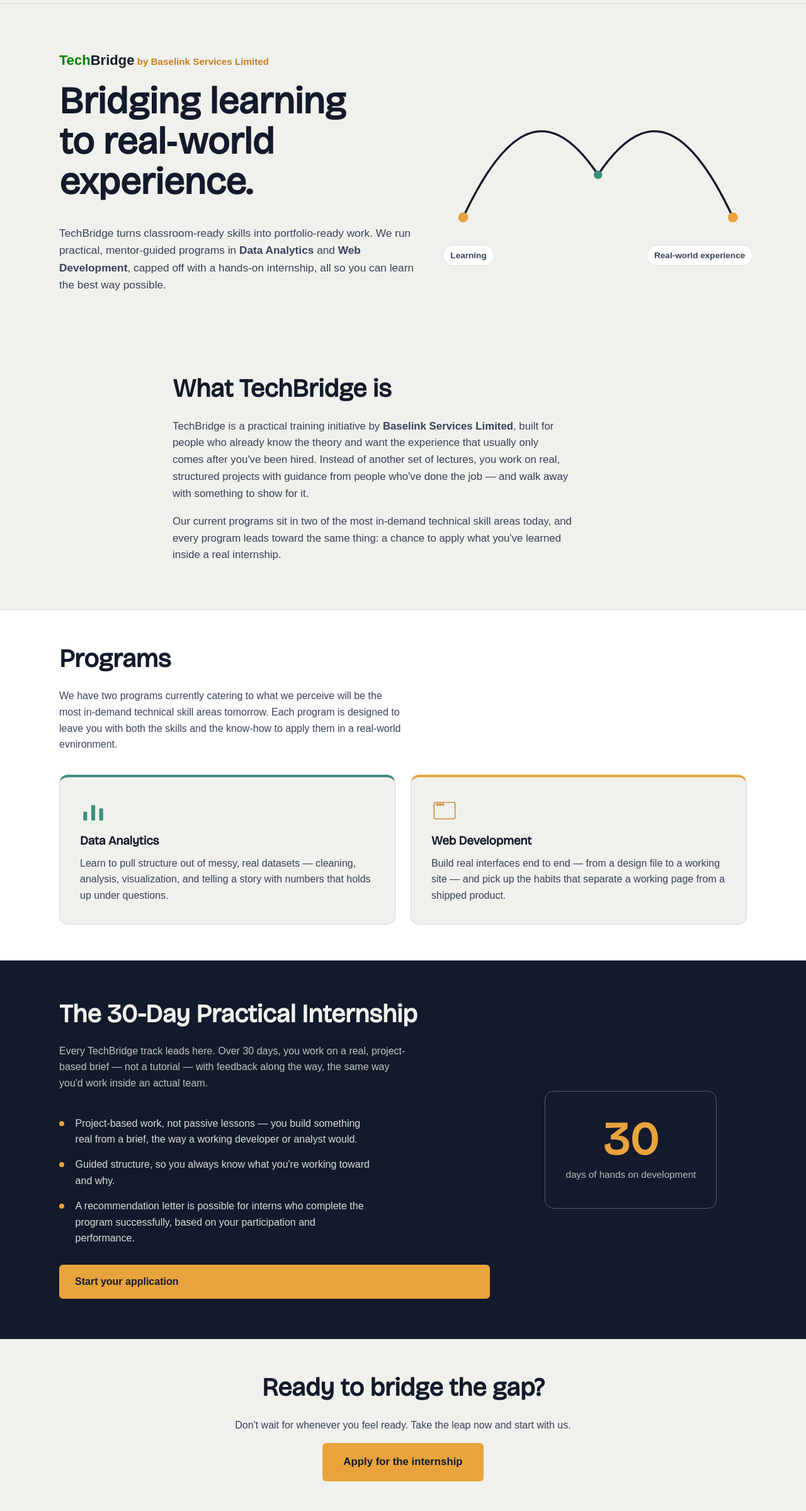
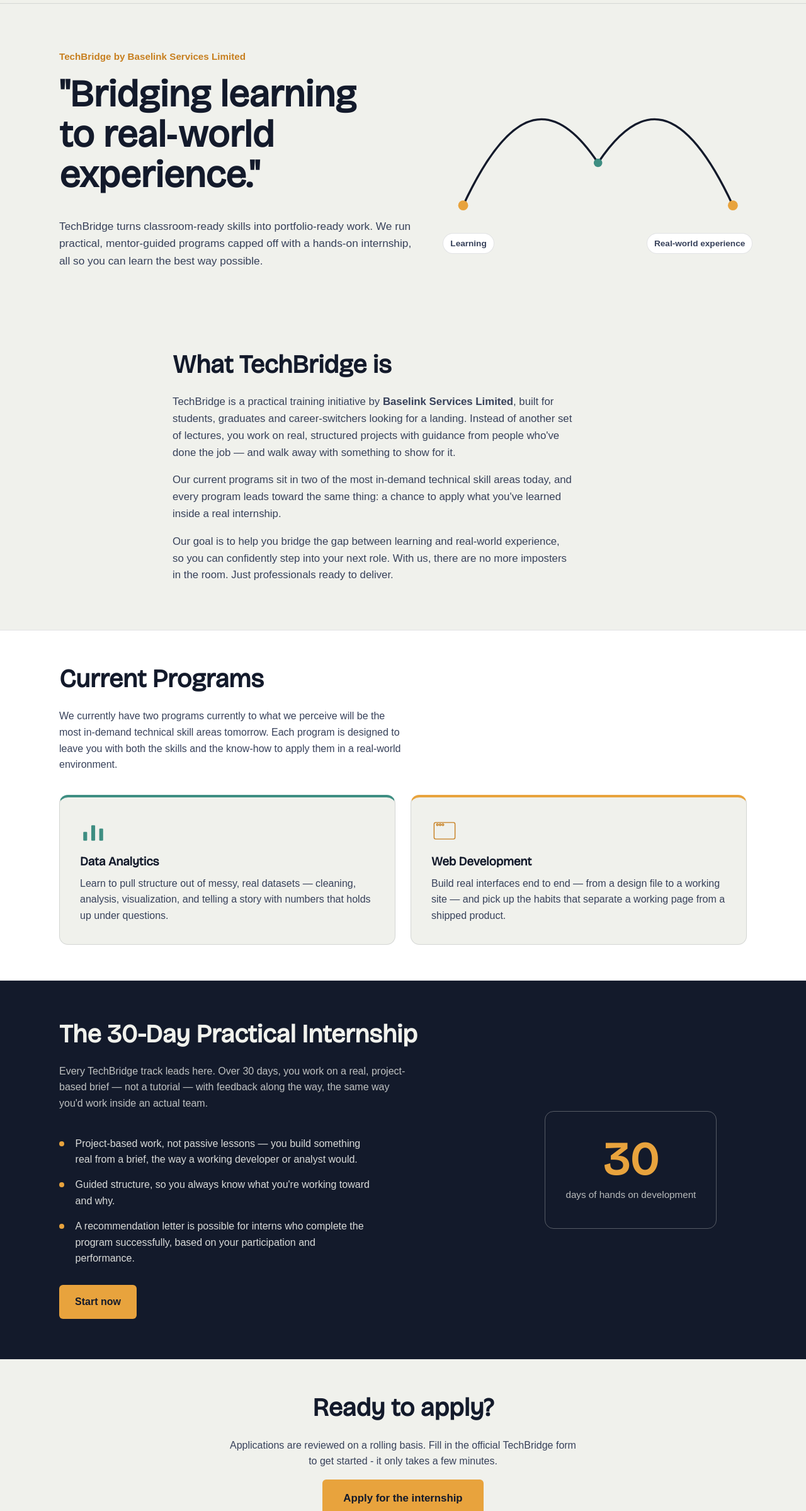
Before and after one commit to diremu/techgroup-assessment, a plain HTML site: page index.html in a window 1280 px wide. Shown: the part 161-2560 px from the top of the page at 63% size. Drawn offline with Linux system fonts and the light colour scheme.

Commit message:
received and implemented corrections

```diff
--- a/index.html
+++ b/index.html
@@ -11,28 +11,32 @@
     <link rel="preconnect" href="https://fonts.googleapis.com" />
     <link rel="preconnect" href="https://fonts.gstatic.com" crossorigin />
     <link rel="icon" type="image/x-icon" href="assets/favicon.ico" />
-    <link
-      href="/assets/BricolageGrotesque_24pt-Regular.ttf"
-      rel="stylesheet"
-    />
+    <link href="/assets/BricolageGrotesque_24pt-Regular.ttf" rel="stylesheet" />
     <link rel="stylesheet" href="style.css" />
   </head>
   <body>
     <header class="site-header">
       <div class="wrap header-inner">
         <a href="#top" class="brand">
-          <img src="assets/techbridge-logo.png" alt="TechBridge Logo" width="150" height="150" />
+          <img
+            src="assets/techbridge-logo.png"
+            alt="TechBridge Logo"
+            width="150"
+            height="150"
+          />
         </a>
 
-        <button
-          class="nav-toggle"
+        <input
+          class="nav-toggle-input"
+          type="checkbox"
           id="navToggle"
-          aria-expanded="false"
-          aria-controls="siteNav"
-        >
+          aria-label="Toggle navigation menu"
+        />
+
+        <label class="nav-toggle" for="navToggle" aria-label="Open menu">
           <span></span><span></span><span></span>
           <span class="sr-only">Menu</span>
-        </button>
+        </label>
 
         <nav class="site-nav" id="siteNav">
           <a href="#about">About</a>
@@ -42,7 +46,7 @@
           <a href="#contact">Contact</a>
           <a
             class="nav-cta"
-            href="https://forms.gle/"
+            href="https://forms.gle/8EbdSy5ttGfLZfjv5?utm_source=chatgpt.com"
             target="_blank"
             rel="noopener"
             >Apply now</a
@@ -56,17 +60,18 @@
       <section class="hero" id="top">
         <div class="wrap hero-grid">
           <div class="hero-copy">
-            <p class="kicker"><span class="hero-title">Tech</span><span class="hero-title">Bridge</span> by Baselink Services Limited</p>
+            <p class="kicker">
+              TechBridge by Baselink Services
+              Limited
+            </p>
             <h1>
-              Bridging learning<br />
-              to real&#8209;world experience.
+              "Bridging learning<br />
+              to real&#8209;world experience."
             </h1>
             <p class="hero-lede">
               TechBridge turns classroom-ready skills into portfolio-ready work.
-              We run practical, mentor-guided programs in
-              <strong>Data Analytics</strong> and
-              <strong>Web Development</strong>, capped off with a hands-on
-              internship, all so you can learn the best way possible.
+              We run practical, mentor-guided programs capped off with a
+              hands-on internship, all so you can learn the best way possible.
             </p>
           </div>
 
@@ -81,9 +86,7 @@
               <circle class="span-node span-node-mid" cx="210" cy="130" r="6" />
             </svg>
             <div class="span-label span-label-left">Learning</div>
-            <div class="span-label span-label-right">
-              Real-world experience
-            </div>
+            <div class="span-label span-label-right">Real-world experience</div>
           </div>
         </div>
       </section>
@@ -93,16 +96,22 @@
           <div class="about-body">
             <p>
               TechBridge is a practical training initiative by
-              <strong>Baselink Services Limited</strong>, built for people who
-              already know the theory and want the experience that usually only
-              comes after you've been hired. Instead of another set of lectures,
-              you work on real, structured projects with guidance from people
-              who've done the job — and walk away with something to show for it.
+              <strong>Baselink Services Limited</strong>, built for students,
+              graduates and career-switchers looking for a landing. Instead of
+              another set of lectures, you work on real, structured projects
+              with guidance from people who've done the job — and walk away with
+              something to show for it.
             </p>
             <p>
               Our current programs sit in two of the most in-demand technical
               skill areas today, and every program leads toward the same thing:
               a chance to apply what you've learned inside a real internship.
+            </p>
+            <p>
+              Our goal is to help you bridge the gap between learning and
+              real-world experience, so you can confidently step into your next
+              role. With us, there are no more imposters in the room. Just
+              professionals ready to deliver.
             </p>
           </div>
         </div>
@@ -111,9 +120,12 @@
       <section class="programs" id="programs">
         <div class="wrap">
           <div class="section-head">
-            <h2>Programs</h2>
+            <h2>Current Programs</h2>
             <p>
-              We have two programs currently catering to what we perceive will be the most in-demand technical skill areas tomorrow. Each program is designed to leave you with both the skills and the know-how to apply them in a real-world evnironment.
+              We currently have two programs currently to what we perceive will
+              be the most in-demand technical skill areas tomorrow. Each program
+              is designed to leave you with both the skills and the know-how to
+              apply them in a real-world environment.
             </p>
           </div>
 
@@ -184,13 +196,15 @@
               href="https://forms.gle/8EbdSy5ttGfLZfjv5?utm_source=chatgpt.com"
               target="_blank"
               rel="noopener"
-              >Start your application</a
+              >Start now</a
             >
           </div>
           <div class="internship-figure" aria-hidden="true">
             <div class="day-counter">
               <span class="day-counter-number">30</span>
-              <span class="day-counter-label">days of hands on development</span>
+              <span class="day-counter-label"
+                >days of hands on development</span
+              >
             </div>
           </div>
         </div>
@@ -198,9 +212,9 @@
 
       <section class="apply-band" id="apply">
         <div class="wrap apply-band-inner">
-          <h2>Ready to bridge the gap?</h2>
+          <h2>Ready to apply?</h2>
           <p>
-            Don't wait for whenever you feel ready. Take the leap now and start with us.
+            Applications are reviewed on a rolling basis. Fill in the official TechBridge form to get started - it only takes a few minutes.
           </p>
           <a
             class="btn btn-primary btn-lg"
@@ -226,8 +240,13 @@
               href="https://chat.whatsapp.com/FqpBvYS4oaK32cXDxc8JIS"
               target="_blank"
               rel="noopener"
-              >Join Us on WhatsApp <img src="/assets/whatsapp.svg" alt="WhatsApp" height="20" width="20"/></a
-            >
+              >Join Us on WhatsApp
+              <img
+                src="/assets/whatsapp.svg"
+                alt="WhatsApp"
+                height="20"
+                width="20"
+            /></a>
           </div>
         </div>
       </section>
@@ -240,8 +259,9 @@
             team directly.
           </p>
           <a class="contact-email" href="mailto:techbridgebaslink@gmail.com"
-            >techbridgebaslink@gmail.com <img src="/assets/email.svg" alt="Mail" height="20" width="20    " /></a
-          >
+            >techbridgebaslink@gmail.com
+            <img src="/assets/email.svg" alt="Mail" height="20" width="20    "
+          /></a>
         </div>
       </section>
     </main>
@@ -249,7 +269,7 @@
     <footer class="site-footer">
       <div class="wrap footer-inner">
         <div class="footer-brand">
-          <img src="assets/techbridge-logo.png" width="200" alt="TechBridge"/>
+          <img src="assets/techbridge-logo.png" width="200" alt="TechBridge" />
           <p>
             Bridging Learning to Real-World Experience.<br />A program by
             Baselink Services Limited.
@@ -267,11 +287,20 @@
 
         <div class="footer-contact">
           <a href="mailto:techbridgebaslink@gmail.com"
-            >Mail<img src="/assets/email.svg" alt="Gmail" height="30" width="30"/></a
-          >
+            >Mail<img
+              src="/assets/email.svg"
+              alt="Gmail"
+              height="30"
+              width="30"
+          /></a>
           <a href="https://chat.whatsapp.com/" target="_blank" rel="noopener"
-            >WhatsApp Community <img src="/assets/whatsapp.svg" alt="WhatsApp" height="20" width="20"/></a
-          >
+            >WhatsApp Community
+            <img
+              src="/assets/whatsapp.svg"
+              alt="WhatsApp"
+              height="20"
+              width="20"
+          /></a>
         </div>
       </div>
       <div class="wrap footer-bottom">
--- a/style.css
+++ b/style.css
@@ -135,6 +135,7 @@ p {
 .btn {
   display: inline-flex;
   align-items: center;
+  justify-content: center;
   gap: 0.5rem;
   padding: 0.85rem 1.5rem;
   border-radius: var(--radius-sm);
@@ -144,6 +145,8 @@ p {
   text-decoration: none;
   text-align: center;
   border: 1.5px solid transparent;
+  white-space: nowrap;
+  width: fit-content;
   transition:
     transform 0.15s ease,
     background 0.15s ease,
@@ -227,6 +230,12 @@ p {
   color: var(--ink) !important;
 }
 
+.nav-toggle-input {
+  position: absolute;
+  opacity: 0;
+  pointer-events: none;
+}
+
 .nav-toggle {
   display: none;
   flex-direction: column;
@@ -237,6 +246,8 @@ p {
   background: none;
   border: none;
   cursor: pointer;
+  position: relative;
+  z-index: 2;
 }
 .nav-toggle span {
   display: block;
@@ -418,6 +429,7 @@ p {
 .internship-copy{
   display: flex;
   flex-direction: column;
+  align-items: flex-start;
 }
 
 .internship-points {
@@ -621,9 +633,11 @@ p {
     padding: 0.5rem 1.5rem 1.2rem;
     display: none;
   }
-  .site-nav.is-open {
+
+  .nav-toggle-input:checked ~ .site-nav {
     display: flex;
   }
+
   .site-nav a {
     padding: 0.75rem 0;
     border-bottom: 1px solid var(--line);
```
